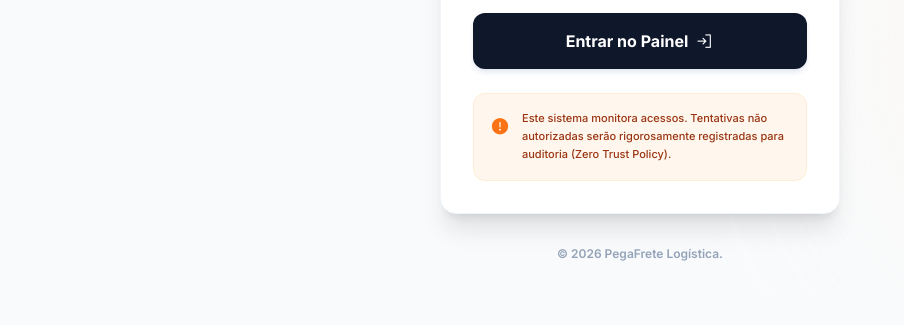
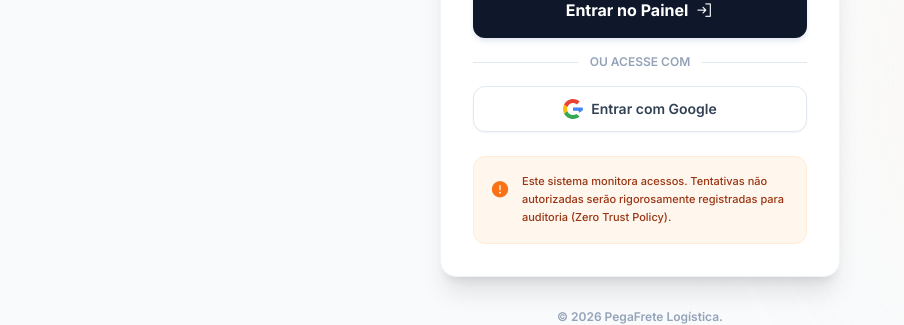
Before and after one commit to ElyssonSantos/Pega-Frete-Admin, a website: page public/index.html in a window 1280 px wide. Shown: the part 507-832 px from the top of the page, without its empty margins (0-904 px from the left). Before the commit the page ends 800 px from the top, so only its background shows below. Drawn offline with nearby package versions, Linux system fonts and the light colour scheme; no server answers.

Commit message:
feat: add Google Sign-in option to the admin login portal and update check_user script

```diff
--- a/check_user.js
+++ b/check_user.js
@@ -24,7 +24,8 @@ async function checkUser() {
       email: userRecord.email,
       customClaims: userRecord.customClaims,
       displayName: userRecord.displayName,
-      disabled: userRecord.disabled
+      disabled: userRecord.disabled,
+      providers: userRecord.providerData.map(p => p.providerId)
     }, null, 2));
 
     const userDoc = await db.collection('users').doc(userRecord.uid).get();
--- a/public/index.html
+++ b/public/index.html
@@ -80,6 +80,23 @@
         <button type="submit" id="btnLogin" class="w-full bg-brand text-white font-bold py-3.5 px-4 rounded-xl flex items-center justify-center gap-2 mt-4 hover:bg-slate-800 transition-colors shadow-md shadow-slate-200">
           Entrar no Painel <i class="ph ph-sign-in text-lg"></i>
         </button>
+
+        <div class="relative my-6 flex items-center justify-center">
+          <div class="absolute inset-0 flex items-center">
+            <div class="w-full border-t border-slate-200"></div>
+          </div>
+          <span class="relative bg-white px-3 text-xs text-slate-400 font-semibold uppercase">Ou acesse com</span>
+        </div>
+
+        <button type="button" id="btnGoogle" onclick="loginComGoogle()" class="w-full bg-white border border-slate-200 hover:bg-slate-50 text-slate-700 font-semibold py-3 px-4 rounded-xl flex items-center justify-center gap-2 transition-colors shadow-sm text-sm">
+          <svg class="w-5 h-5" viewBox="0 0 24 24">
+            <path fill="#4285F4" d="M23.745 12.27c0-.7-.06-1.4-.19-2.07H12v3.9h6.69c-.29 1.5-.1.14 1.14 2.37l3.9-3.03c2.28-2.1 3.57-5.17 3.57-8.17z"/>
+            <path fill="#34A853" d="M12 24c3.24 0 5.97-1.08 7.96-2.91l-3.9-3.03c-1.08.72-2.47 1.16-4.06 1.16-3.13 0-5.78-2.11-6.73-4.96l-4.03 3.12C3.21 21.09 7.29 24 12 24z"/>
+            <path fill="#FBBC05" d="M5.27 14.26c-.25-.72-.39-1.5-.39-2.26s.14-1.54.39-2.26L1.24 6.62C.44 8.23 0 10.06 0 12s.44 3.77 1.24 5.38l4.03-3.12z"/>
+            <path fill="#EA4335" d="M12 4.75c1.77 0 3.35.61 4.6 1.8l3.43-3.43C17.96 1.19 15.24 0 12 0 7.29 0 3.21 2.91 1.24 6.62l4.03 3.12c.95-2.85 3.6-4.99 6.73-4.99z"/>
+          </svg>
+          Entrar com Google
+        </button>
       </form>
 
       <div class="mt-6 flex items-start gap-3 bg-orange-50 border border-orange-100 p-4 rounded-xl">
--- a/public/js/admin.js
+++ b/public/js/admin.js
@@ -74,6 +74,25 @@ async function handleLogin(e) {
             'auth/too-many-requests': 'Muitas tentativas. Tente em breve.'
         };
         showToast(msgs[err.code] || 'Erro ao fazer login.', 'error');
+    }
+}
+
+async function loginComGoogle() {
+    const btn = document.getElementById('btnGoogle');
+    const orig = btn.innerHTML;
+    btn.disabled = true;
+    btn.innerHTML = '<i class="ph ph-spinner ph-spin"></i> Conectando...';
+
+    const provider = new firebase.auth.GoogleAuthProvider();
+    try {
+        await auth.signInWithPopup(provider);
+        showToast('Login efetuado! Verificando permissões...', 'info');
+    } catch (err) {
+        btn.disabled = false;
+        btn.innerHTML = orig;
+        if (err.code !== 'auth/popup-closed-by-user') {
+            showToast('Erro ao entrar com Google.', 'error');
+        }
     }
 }
 
```
